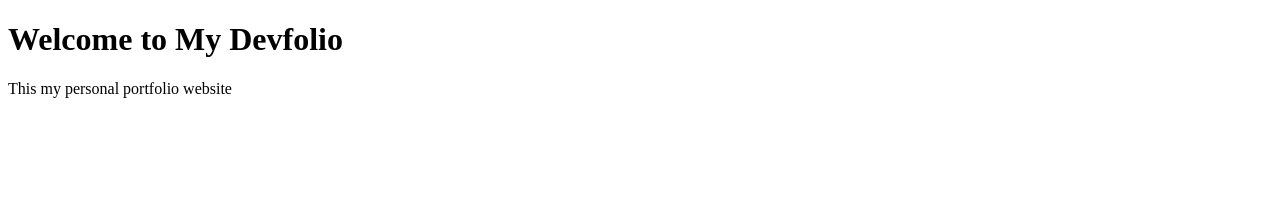
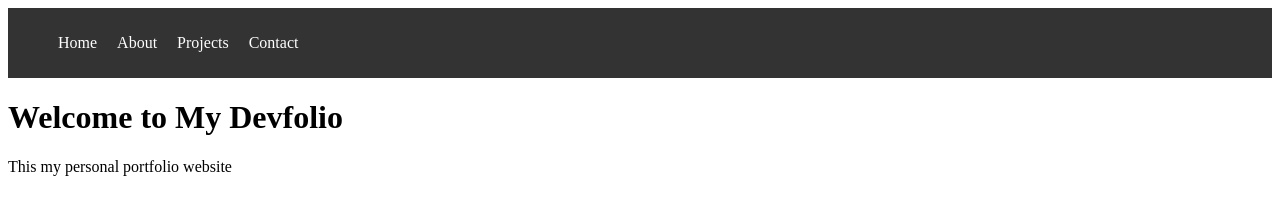
Before and after one commit to PraveenChrist/Devfolio, a plain HTML site: page index.html in a window 1280 px wide. Drawn offline with Linux system fonts and the light colour scheme.

Commit message:
Added navbar to home page (#1)

```diff
--- a/css/style.css
+++ b/css/style.css
@@ -0,0 +1,15 @@
+nav{
+    background-color: #333;
+    padding: 10px;
+}
+
+nav ul{
+    list-style: none;
+    display: flex;
+    gap: 20px;
+}
+
+nav a{
+    color: white;
+    text-decoration: none;
+}
--- a/index.html
+++ b/index.html
@@ -6,6 +6,14 @@
     <link rel="stylesheet" href="css/style.css">
 </head>
 <body>
+    <nav>
+        <ul>
+            <li><a href="index.html">Home</a></li>
+            <li><a href="about.html">About</a></li>
+            <li><a href="project.html">Projects</a></li>
+            <li><a href="contact.html">Contact</a></li>
+        </ul>
+    </nav>
     <h1> Welcome to My Devfolio</h1>
     <p>This my personal portfolio website</p>
 
```
